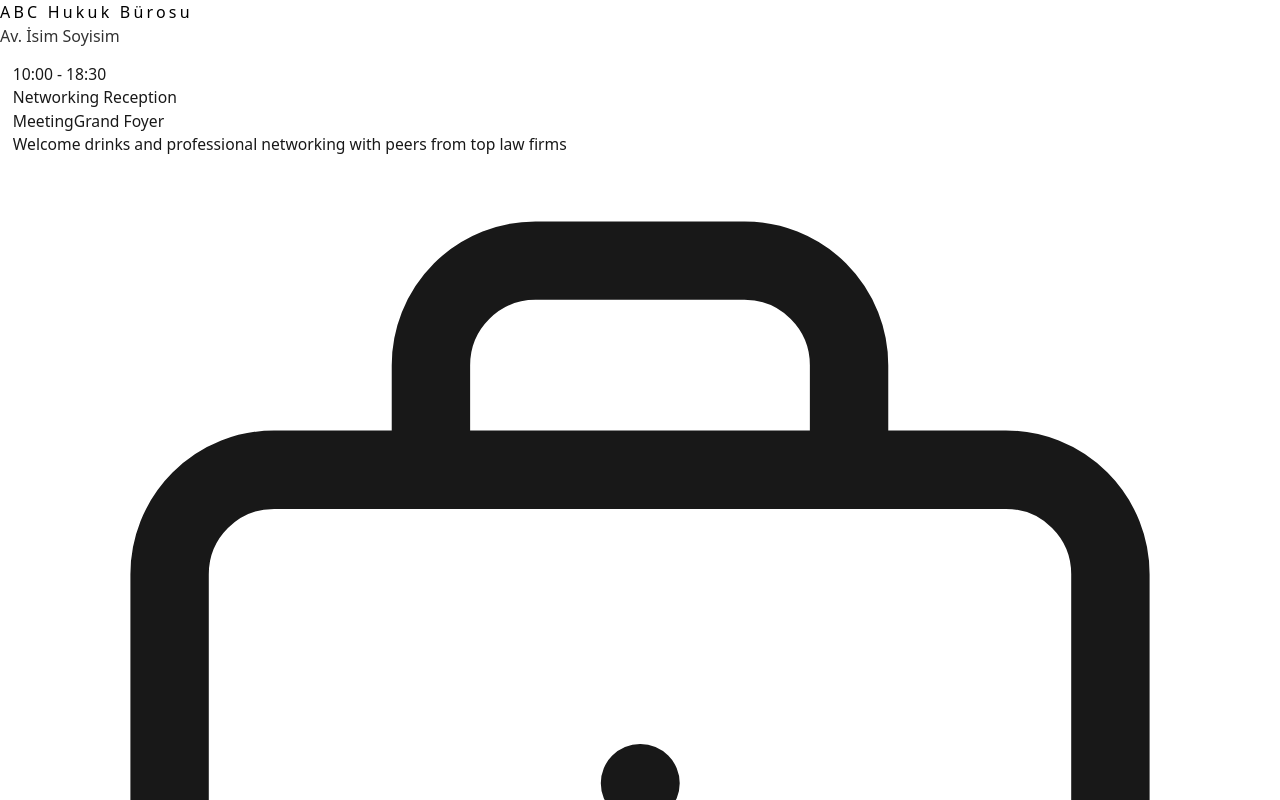
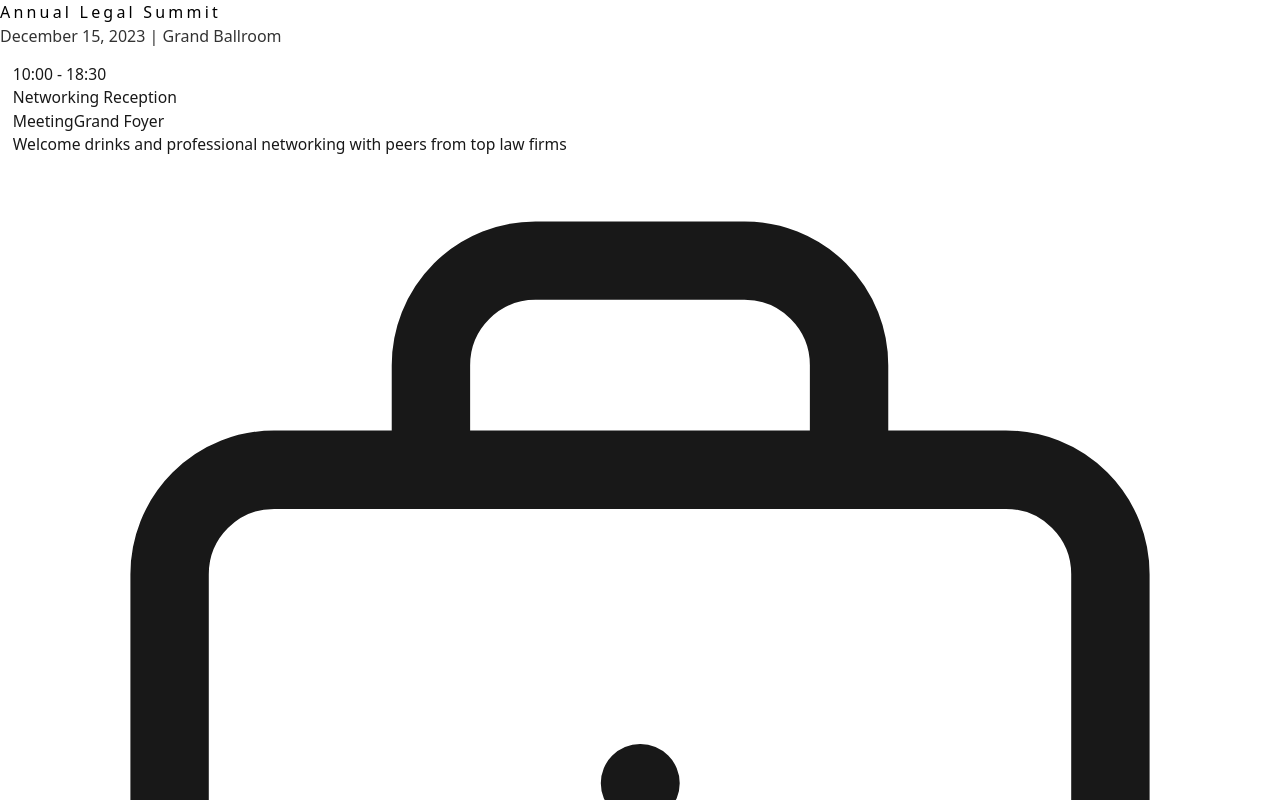
Before and after one commit to d-yas/agenda-ib, a React (Vite) app: page /1 in a window 1280 px wide. Shown: the top 800 px of the page. Built offline with nearby package versions, Linux system fonts and the light colour scheme.

Commit message:
Routing,  Finedining refactor, Header imp.

```diff
--- a/src/App.jsx
+++ b/src/App.jsx
@@ -1,12 +1,12 @@
+import { BrowserRouter as Router, Routes, Route } from 'react-router-dom';
 import FineDiningAgenda from "./components/FineDiningAgenda";
 import "./index.css";
 
-
 function App() {
   return (
-    <>
-      <FineDiningAgenda />
-    </>
+      <Routes>
+        <Route path="/:guestId?" element={<FineDiningAgenda />} />
+      </Routes>
   );
 }
 
--- a/src/components/FineDiningAgenda.jsx
+++ b/src/components/FineDiningAgenda.jsx
@@ -2,10 +2,21 @@ import { useState, useRef, useEffect } from "react";
 import { motion, AnimatePresence } from "framer-motion";
 import { eventSchedule } from "../data/eventSchedule";
 import ShootingStars from "./ShootingStars";
+import Header from "./Header";
+import Particles from "./Particles";
+import Footer from "./Footer";
+import { useParams } from "react-router-dom";
+import { guestList } from "../data/guestList";
+
+
+
 
 const FineDiningAgenda = () => {
+  const { guestId } = useParams();
   const [expandedItem, setExpandedItem] = useState(null);
   const [currentTime, setCurrentTime] = useState(new Date());
+
+  const currentGuest = guestList.find(guest => guest.id === guestId);
 
   // Update current time every second
   useEffect(() => {
@@ -105,64 +116,14 @@ const FineDiningAgenda = () => {
 
   return (
     <div className="min-h-screen bg-[#000317] text-[#8BE6FF] overflow-hidden relative">
-      {/* Futuristic Particle Background */}
-      <div className="absolute inset-0 overflow-hidden pointer-events-none">
-        {[...Array(152)].map((_, i) => (
-          <motion.span
-            key={i}
-            className="absolute rounded-full bg-[#174a58]"
-            style={{
-              left: `${Math.random() * 100}%`,
-              top: `${Math.random() * 100}%`,
-              width: `${Math.random() * 3 + 1}px`,
-              height: `${Math.random() * 3 + 1}px`,
-            }}
-            animate={{
-              y: [0, -20, 0],
-              opacity: [0.2, 0.8, 0.2],
-            }}
-            transition={{
-              duration: Math.random() * 10 + 10,
-              repeat: Infinity,
-            }}
-          />
-        ))}
-      </div>
 
-      {/* Animated Header */}
-      <motion.header
-        initial={{ y: -50, opacity: 0 }}
-        animate={{ y: 0, opacity: 1 }}
-        transition={{ delay: 0.2, duration: 0.8 }}
-        className="relative py-16 px-6 text-center border-b border-[#8BE6FF]/10"
-      >
-        <motion.h1
-          className="text-4xl font-light tracking-widest mb-2 bg-clip-text text-transparent bg-gradient-to-r from-[#8BE6FF] to-[#00B4D8]"
-          initial={{ letterSpacing: "0.5em" }}
-          animate={{ letterSpacing: "0.2em" }}
-          transition={{ duration: 1.5, ease: "easeOut" }}
-        >
-          ABC Hukuk Bürosu
-        </motion.h1>
-        <motion.div
-          className="w-24 h-px bg-gradient-to-r from-transparent via-[#8BE6FF] to-transparent mx-auto my-4"
-          initial={{ scaleX: 0 }}
-          animate={{ scaleX: 1 }}
-          transition={{ delay: 0.8, duration: 1.2 }}
-        />
-        <motion.p
-          initial={{ opacity: 0 }}
-          animate={{ opacity: 0.8 }}
-          transition={{ delay: 1.2, duration: 1 }}
-          className="text-[#8BE6FF]/80 text-sm font-serif"
-        >
-          Av. İsim Soyisim
-        </motion.p>
-      </motion.header>
+      <Particles />
+
+      <Header guest={currentGuest} />
 
       <ShootingStars />
 
-      {/* Timeline with Futuristic Glow */}
+      {/* Timeline */}
       <motion.div className="relative px-6 py-12 max-w-2xl mx-auto">
         <motion.div
           className="absolute left-8 top-0 h-full w-0.5 bg-gradient-to-b from-[#8BE6FF]/20 to-transparent"
@@ -324,35 +285,7 @@ const FineDiningAgenda = () => {
         ))}
       </motion.div>
 
-      {/* Animated Footer with Clock */}
-      <motion.footer
-        className="fixed bottom-0 left-0 right-0 py-3 text-center bg-[#000317]/90 backdrop-blur-sm border-t border-[#8BE6FF]/10"
-        initial={{ opacity: 0 }}
-        animate={{ opacity: 1 }}
-        transition={{ delay: 1.8 }}
-      >
-        <div className="flex items-center justify-between px-6">
-          {/* Left Logo */}
-          <motion.div
-            initial={{ opacity: 0, x: -10 }}
-            animate={{ opacity: 0.7, x: 0 }}
-            transition={{ delay: 2, duration: 0.8 }}
-            className="flex items-center"
-          >
-            <img src="logotam.png" alt="logo" width={130} />
-          </motion.div>
-
-          {/* Clock on the right */}
-          <motion.div
-            className="text-[#8BE6FF]/80 text-sm font-mono"
-            initial={{ opacity: 0 }}
-            animate={{ opacity: 1 }}
-            transition={{ delay: 2.2 }}
-          >
-            {formatTime(currentTime)}
-          </motion.div>
-        </div>
-      </motion.footer>
+      <Footer />
     </div>
   );
 };
--- /dev/null
+++ b/src/components/Footer.jsx
@@ -0,0 +1,51 @@
+import { motion } from "framer-motion";
+import { useState, useEffect } from "react";
+
+const Footer = () => {
+  const [currentTime, setCurrentTime] = useState(new Date());
+
+  useEffect(() => {
+    const interval = setInterval(() => {
+      setCurrentTime(new Date());
+    }, 1000); // update every second
+
+    return () => clearInterval(interval);
+  }, []);
+
+  const formatTime = (time) => {
+    return time.toLocaleTimeString([], { hour: "2-digit", minute: "2-digit" });
+  };
+
+  return (
+    <motion.footer
+      className="fixed bottom-0 left-0 right-0 py-3 text-center bg-[#000317]/90 backdrop-blur-sm border-t border-[#8BE6FF]/10"
+      initial={{ opacity: 0 }}
+      animate={{ opacity: 1 }}
+      transition={{ delay: 1.8 }}
+    >
+      <div className="flex items-center justify-between px-6">
+        {/* Left Logo */}
+        <motion.div
+          initial={{ opacity: 0, x: -10 }}
+          animate={{ opacity: 0.7, x: 0 }}
+          transition={{ delay: 2, duration: 0.8 }}
+          className="flex items-center"
+        >
+          <img src="logotam.png" alt="logo" width={130} />
+        </motion.div>
+
+        {/* Clock on the right */}
+        <motion.div
+          className="text-[#8BE6FF]/80 text-sm font-mono"
+          initial={{ opacity: 0 }}
+          animate={{ opacity: 1 }}
+          transition={{ delay: 2.2 }}
+        >
+          {formatTime(currentTime)}
+        </motion.div>
+      </div>
+    </motion.footer>
+  );
+};
+
+export default Footer;
--- /dev/null
+++ b/src/components/Header.jsx
@@ -0,0 +1,85 @@
+import React from 'react';
+import { motion } from "framer-motion";
+import { useParams } from 'react-router-dom';
+import { guestList } from "../data/guestList";
+
+const Header = () => {
+  const { guestId } = useParams();
+
+  // Find the guest by ID across all firms
+  let guest = null;
+  let firmName = "";
+
+  for (const firm of guestList) {
+    const foundGuest = firm.members.find(member => member.id === guestId);
+    if (foundGuest) {
+      guest = foundGuest;
+      firmName = firm.firm;
+      break;
+    }
+  }
+
+  return (
+    <motion.header
+      initial={{ y: -50, opacity: 0 }}
+      animate={{ y: 0, opacity: 1 }}
+      transition={{ delay: 0.2, duration: 0.8 }}
+      className="relative py-16 px-6 text-center border-b border-[#8BE6FF]/10"
+    >
+      <motion.h1
+        className="text-4xl font-light tracking-widest mb-2 bg-clip-text text-transparent bg-gradient-to-r from-[#8BE6FF] to-[#00B4D8]"
+        initial={{ letterSpacing: "0.5em" }}
+        animate={{ letterSpacing: "0.2em" }}
+        transition={{ duration: 1.5, ease: "easeOut" }}
+      >
+        {guest ? `${firmName}` : 'Annual Legal Summit'}
+      </motion.h1>
+
+      <motion.div
+        className="w-24 h-px bg-gradient-to-r from-transparent via-[#8BE6FF] to-transparent mx-auto my-4"
+        initial={{ scaleX: 0 }}
+        animate={{ scaleX: 1 }}
+        transition={{ delay: 0.8, duration: 1.2 }}
+      />
+
+      {guest ? (
+        <motion.div
+          initial={{ opacity: 0 }}
+          animate={{ opacity: 0.8 }}
+          transition={{ delay: 1.2, duration: 1 }}
+        >
+          <p className="text-[#8BE6FF]/80 text-sm font-serif">
+            {guest.title}
+          </p>
+          <p className="text-[#8BE6FF]/60 text-xs mt-2">
+            {guest.name}
+          </p>
+        </motion.div>
+      ) : (
+        <motion.p
+          initial={{ opacity: 0 }}
+          animate={{ opacity: 0.8 }}
+          transition={{ delay: 1.2, duration: 1 }}
+          className="text-[#8BE6FF]/80 text-sm font-serif"
+        >
+          December 15, 2023 | Grand Ballroom
+        </motion.p>
+      )}
+
+      {guest && (
+        <motion.div
+          initial={{ opacity: 0 }}
+          animate={{ opacity: 1 }}
+          transition={{ delay: 1.5 }}
+          className="absolute top-4 right-4 text-right"
+        >
+          <div className="text-xs text-[#8BE6FF]/60">Welcome</div>
+          <div className="text-sm">{guest.name}</div>
+          <div className="text-xs text-[#8BE6FF]/50">{guest.title}</div>
+        </motion.div>
+      )}
+    </motion.header>
+  );
+};
+
+export default Header;
--- /dev/null
+++ b/src/components/Particles.jsx
@@ -0,0 +1,32 @@
+import React from 'react'
+import { motion, AnimatePresence } from "framer-motion";
+
+
+const Particles = () => {
+  return (
+    <div className="absolute inset-0 overflow-hidden pointer-events-none">
+        {[...Array(152)].map((_, i) => (
+          <motion.span
+            key={i}
+            className="absolute rounded-full bg-[#174a58]"
+            style={{
+              left: `${Math.random() * 100}%`,
+              top: `${Math.random() * 100}%`,
+              width: `${Math.random() * 3 + 1}px`,
+              height: `${Math.random() * 3 + 1}px`,
+            }}
+            animate={{
+              y: [0, -20, 0],
+              opacity: [0.2, 0.8, 0.2],
+            }}
+            transition={{
+              duration: Math.random() * 10 + 10,
+              repeat: Infinity,
+            }}
+          />
+        ))}
+      </div>
+  )
+}
+
+export default Particles
--- /dev/null
+++ b/src/data/guestList.jsx
@@ -0,0 +1,62 @@
+export const guestList = [
+  {
+    firm: "ABC Law Partners",
+    members: [
+      {
+        id: "abc1",
+        name: "Erica Johnson",
+        title: "Senior Partner"
+      },
+      {
+        id: "abc2",
+        name: "Michael Chen",
+        title: "Managing Partner"
+      },
+      {
+        id: "abc3",
+        name: "Sarah Williams",
+        title: "Associate Partner"
+      }
+    ]
+  },
+  {
+    firm: "XYZ Legal Associates",
+    members: [
+      {
+        id: "xyz1",
+        name: "Jake Rodriguez",
+        title: "Head of Litigation"
+      },
+      {
+        id: "xyz2",
+        name: "Olivia Park",
+        title: "Corporate Counsel"
+      },
+      {
+        id: "xyz3",
+        name: "David Kim",
+        title: "Senior Associate"
+      }
+    ]
+  },
+  {
+    firm: "Justice & Partners",
+    members: [
+      {
+        id: "jp1",
+        name: "Sophia Martinez",
+        title: "Founding Partner"
+      },
+      {
+        id: "jp2",
+        name: "Robert Taylor",
+        title: "Tax Specialist"
+      },
+      {
+        id: "jp3",
+        name: "Emma Wilson",
+        title: "Junior Associate"
+      }
+    ]
+  }
+];
```
